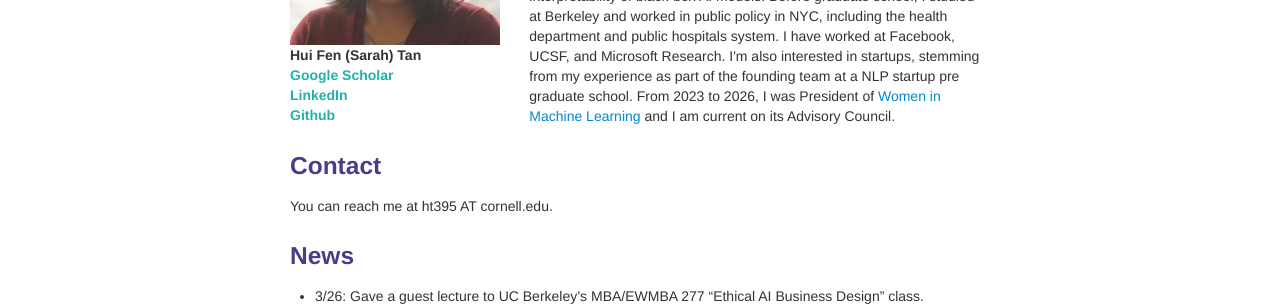
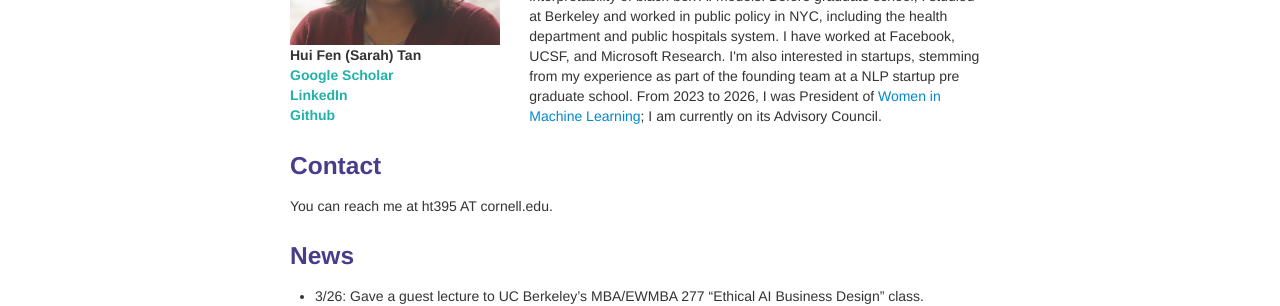
Before and after one commit to shftan/shftan.github.io, a Jekyll site: the page built from index.md, in a window 1280 px wide and 900 px high. Shown: the part 226-532 px from the top of the window. Built offline with Jekyll 4.4.1, drawn with Linux system fonts in a browser that asks for light colours.

Commit message:
Update index.md

```diff
--- a/index.md
+++ b/index.md
@@ -20,7 +20,7 @@ keywords: Sarah Tan, machine learning, artificial intelligence, statistics
         <div class="span8">
                 <p>I am a researcher interested in AI safety, causal inference, interpretability, and healthcare. Currently, I am a Principal Research Scientist at Salesforce. I also hold a Visiting Scientist appointment at Cornell University.</p>
 
-                  <p>I received my PhD in Statistics from <a href="https://stat.cornell.edu/">Cornell University</a>, where I was advised by <a href="http://faculty.bscb.cornell.edu/~hooker/">Giles Hooker</a> and <a href="https://courses.cit.cornell.edu/mtw1/">Martin Wells</a>, with <a href="https://www.cs.cornell.edu/people/tj/">Thorsten Joachims</a> and <a href="https://scholar.google.com/citations?user=B2U8EUwAAAAJ&hl=en">Rich Caruana</a> on my committee. My dissertation was on the topic of interpretability of black-box AI models. Before graduate school, I studied at Berkeley and worked in public policy in NYC, including the health department and public hospitals system. I have worked at Facebook, UCSF, and Microsoft Research. I'm also interested in startups, stemming from my experience as part of the founding team at a NLP startup pre graduate school. From 2023 to 2026, I was President of <a href="https://wiml.org">Women in Machine Learning</a> and I am current on its Advisory Council.</p>
+                  <p>I received my PhD in Statistics from <a href="https://stat.cornell.edu/">Cornell University</a>, where I was advised by <a href="http://faculty.bscb.cornell.edu/~hooker/">Giles Hooker</a> and <a href="https://courses.cit.cornell.edu/mtw1/">Martin Wells</a>, with <a href="https://www.cs.cornell.edu/people/tj/">Thorsten Joachims</a> and <a href="https://scholar.google.com/citations?user=B2U8EUwAAAAJ&hl=en">Rich Caruana</a> on my committee. My dissertation was on the topic of interpretability of black-box AI models. Before graduate school, I studied at Berkeley and worked in public policy in NYC, including the health department and public hospitals system. I have worked at Facebook, UCSF, and Microsoft Research. I'm also interested in startups, stemming from my experience as part of the founding team at a NLP startup pre graduate school. From 2023 to 2026, I was President of <a href="https://wiml.org">Women in Machine Learning</a>; I am currently on its Advisory Council.</p>
 
 </div>
 </div>
```
